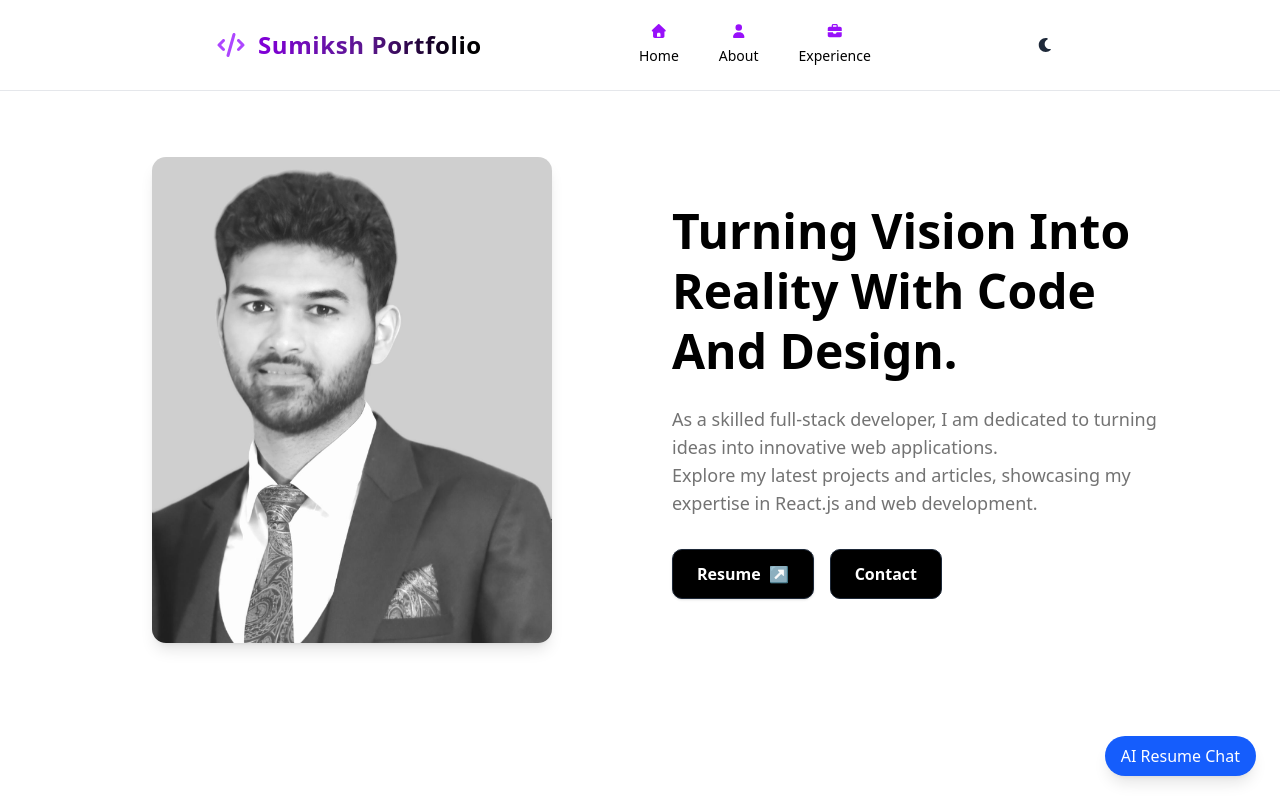
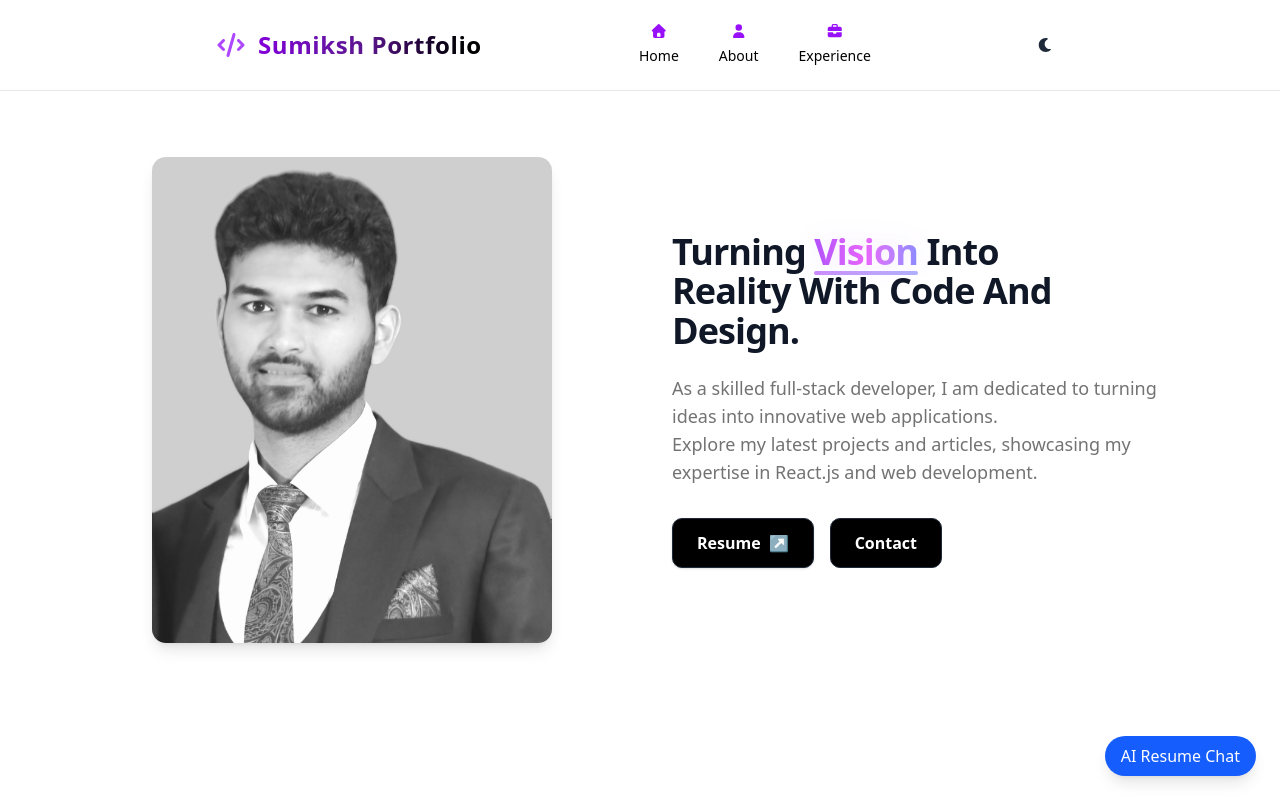
Before and after one commit to Sumiksh/portfolio2x, a Next.js app: page / in a window 1280 px wide. Built offline with nearby package versions, Linux system fonts and the light colour scheme.

Commit message:
added pulsating text

```diff
--- a/src/app/page.js
+++ b/src/app/page.js
@@ -16,7 +16,7 @@ export default function Home() {
   const email = "tsumiksh@gmail.com";
 
   const handleContactClick = () => {
-    if (!showEmail){
+    if (!showEmail) {
       setShowEmail(true);
       return
     }
@@ -62,8 +62,7 @@ export default function Home() {
   return (
     <>
       <main
-        className={`min-h-screen flex items-center justify-center ${
-          mounted
+        className={`min-h-screen flex items-center justify-center ${mounted
             ? isDark
               ? "bg-[#18181b] text-white"
               : "bg-white text-black"
@@ -86,15 +85,13 @@ export default function Home() {
               {chatMessages.map((msg, idx) => (
                 <div
                   key={idx}
-                  className={`mb-6 text-sm ${
-                    msg.sender === "user" ? "text-right" : "text-left"
+                  className={`mb-6 text-sm ${msg.sender === "user" ? "text-right" : "text-left"
                     }`}
                 >
                   {msg.text.split("\n").map((line, lineIdx) => (
                     <div
                       key={lineIdx}
-                      className={`${
-                        msg.sender === "user"
+                      className={`${msg.sender === "user"
                           ? "bg-blue-100 dark:bg-blue-800 text-blue-900 dark:text-blue-100"
                           : "bg-gray-100 dark:bg-gray-800 text-gray-900 dark:text-gray-100"
                         } px-4 py-2 rounded mb-2`}
@@ -142,19 +139,29 @@ export default function Home() {
               alt="Profile Art"
               width={400}
               height={400}
-              className={`rounded-xl object-cover shadow-lg transition-all duration-700 ease-out ${
-                imgVisible ? "opacity-100 scale-100" : "opacity-0 scale-75"
+              className={`rounded-xl object-cover shadow-lg transition-all duration-700 ease-out ${imgVisible ? "opacity-100 scale-100" : "opacity-0 scale-75"
                 }`}
               priority
             />
           </div>
           {/* Right: Text */}
           <div className="w-1/2 flex flex-col justify-center items-start px-8">
-            <h1 className="text-5xl font-bold mb-6 leading-tight">
-              Turning Vision Into
+            <h1 className="text-4xl md:text-4xl font-extrabold mb-6 leading-[1.1] tracking-tight text-gray-900 dark:text-white">
+              Turning{" "}
+              <span className="relative inline-block group">
+                {/* The Pulsating Word */}
+                <span className="inline-block animate-pulse duration-[3000ms] text-transparent bg-clip-text bg-gradient-to-r from-purple-600 via-fuchsia-500 to-indigo-500 drop-shadow-[0_0_15px_rgba(168,85,247,0.2)]">
+                  Vision
+                </span>
+
+                {/* Optional: A subtle underline that glows with it */}
+                <span className="absolute -bottom-1 left-0 w-full h-1 bg-gradient-to-r from-purple-600 to-indigo-500 rounded-full opacity-50 animate-pulse duration-[3000ms]"></span>
+              </span>
+              {" "}Into
               <br />
               Reality With Code And Design.
             </h1>
+
             <p className="mb-8 text-lg text-muted-foreground">
               As a skilled full-stack developer, I am dedicated to turning ideas
               into innovative web applications.
@@ -167,8 +174,7 @@ export default function Home() {
                 href="/resume.pdf"
                 target="_blank"
                 rel="noopener noreferrer"
-                className={`px-6 py-3 rounded-lg font-semibold shadow border flex items-center gap-2 ${
-                  isDark
+                className={`px-6 py-3 rounded-lg font-semibold shadow border flex items-center gap-2 ${isDark
                     ? "bg-white text-black border-gray-300 hover:bg-gray-100"
                     : "bg-black text-white border-gray-800 hover:bg-gray-900"
                   }`}
@@ -178,8 +184,7 @@ export default function Home() {
               </a>
               <button
                 onClick={handleContactClick}
-                className={`px-6 py-3 rounded-lg font-semibold border transition ${
-                  isDark
+                className={`px-6 py-3 rounded-lg font-semibold border transition ${isDark
                     ? "bg-white text-black border-gray-300 hover:bg-gray-100"
                     : "bg-black text-white border-gray-800 hover:bg-gray-900"
                   }`}
```
Lines whose indentation alone changed are shown as unchanged.
